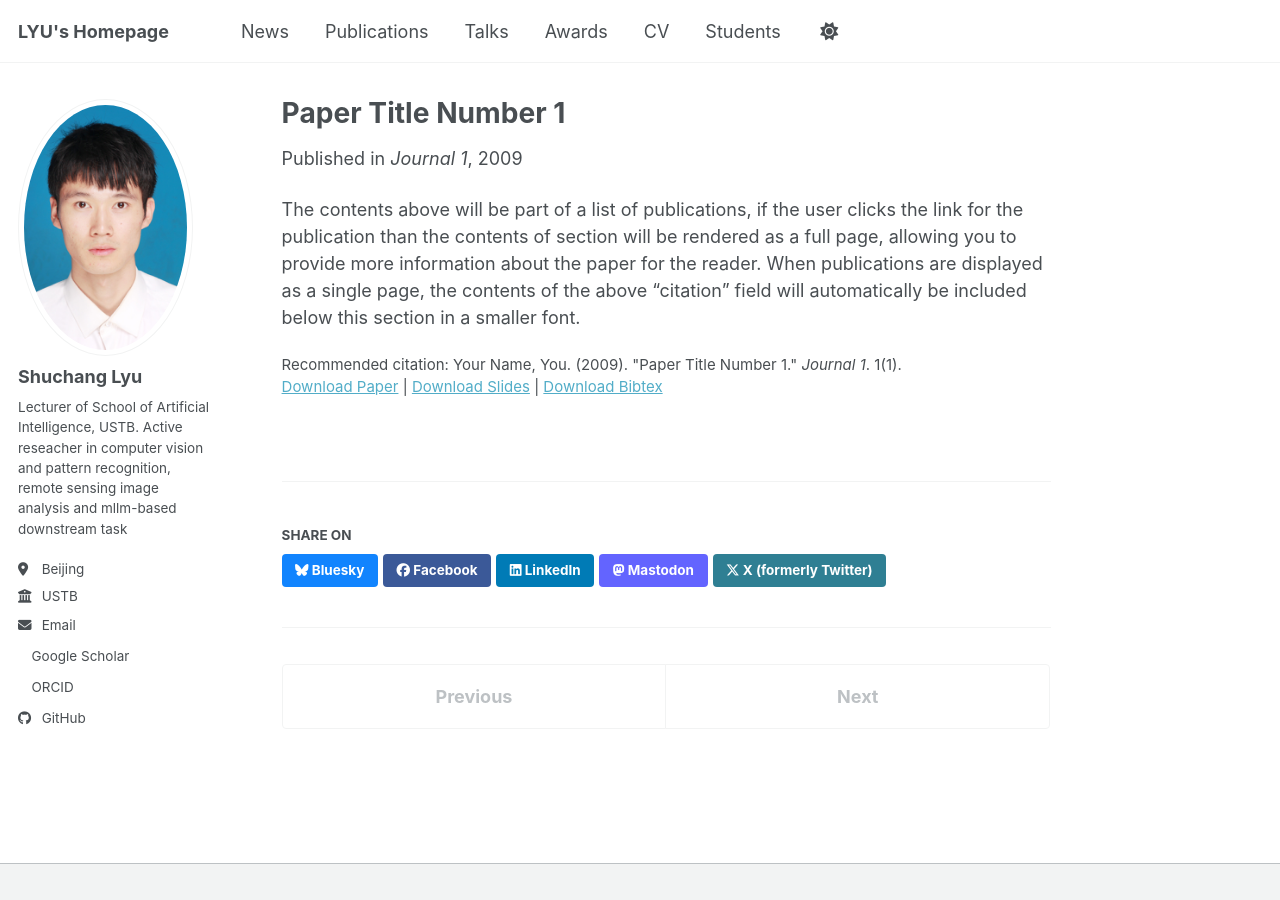
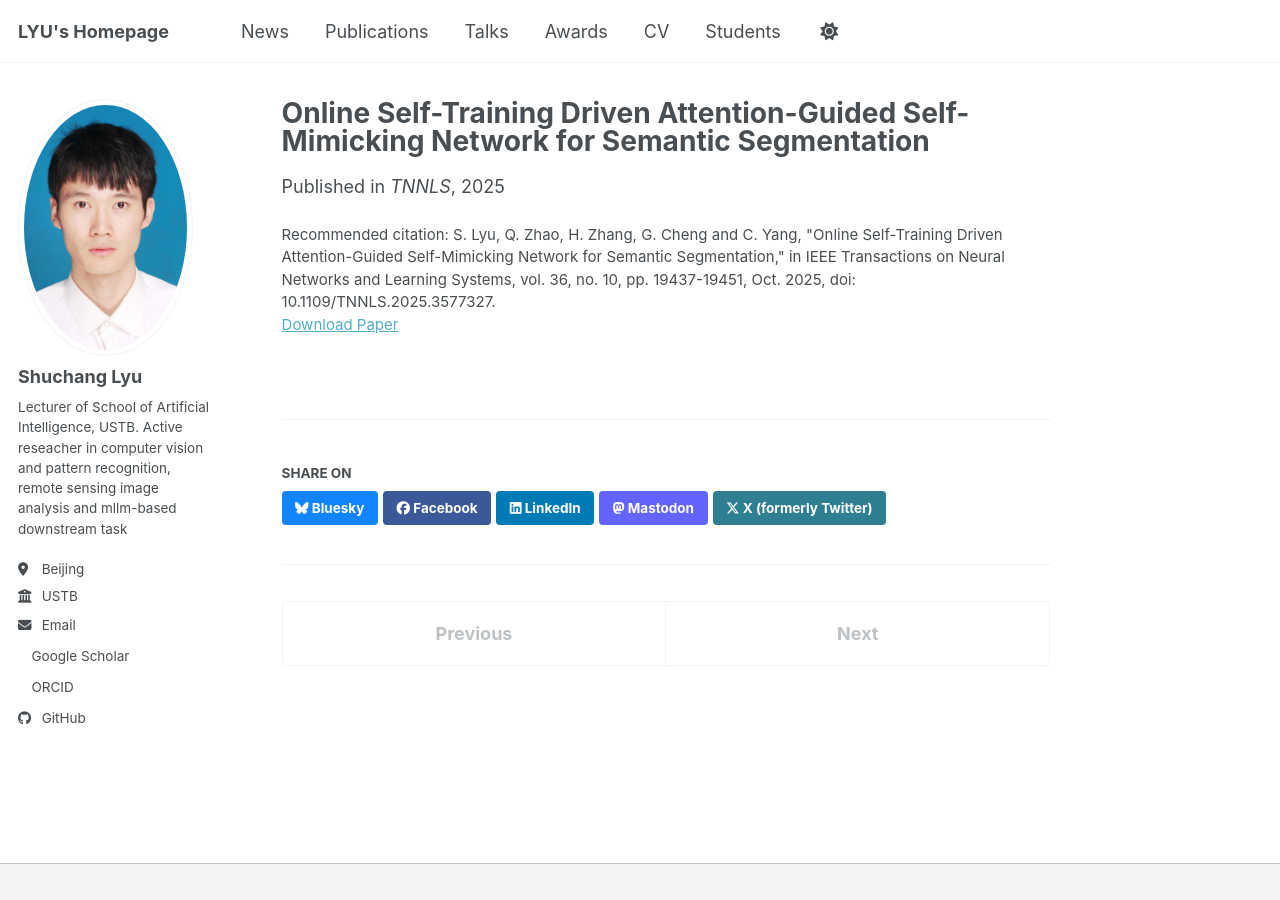
Before and after one commit to CV-ShuchangLyu/CV-ShuchangLyu.github.io, a Jekyll site: the page built from _publications/2009-10-01-paper-title-number-1.md, in a window 1280 px wide. Built offline with Jekyll 4.4.1, drawn with Linux system fonts in a browser that asks for light colours; a style sheet for code colours, icons or effects is not loaded.

Commit message:
Update 2009-10-01-paper-title-number-1.md

```diff
--- a/_publications/2009-10-01-paper-title-number-1.md
+++ b/_publications/2009-10-01-paper-title-number-1.md
@@ -1,14 +1,11 @@
 ---
-title: "Paper Title Number 1"
+title: "Online Self-Training Driven Attention-Guided Self-Mimicking Network for Semantic Segmentation"
 collection: publications
 category: manuscripts
-permalink: /publication/2009-10-01-paper-title-number-1
+permalink: /publication/2025-06-17-TNNLS-2025
 excerpt: 'This paper is about the number 1. The number 2 is left for future work.'
-date: 2009-10-01
-venue: 'Journal 1'
-slidesurl: 'https://academicpages.github.io/files/slides1.pdf'
-paperurl: 'https://academicpages.github.io/files/paper1.pdf'
-bibtexurl: 'https://academicpages.github.io/files/bibtex1.bib'
-citation: 'Your Name, You. (2009). &quot;Paper Title Number 1.&quot; <i>Journal 1</i>. 1(1).'
+date: 2025-06-17
+venue: 'TNNLS'
+paperurl: 'https://ieeexplore.ieee.org/abstract/document/11038950/'
+citation: 'S. Lyu, Q. Zhao, H. Zhang, G. Cheng and C. Yang, "Online Self-Training Driven Attention-Guided Self-Mimicking Network for Semantic Segmentation," in IEEE Transactions on Neural Networks and Learning Systems, vol. 36, no. 10, pp. 19437-19451, Oct. 2025, doi: 10.1109/TNNLS.2025.3577327.'
 ---
-The contents above will be part of a list of publications, if the user clicks the link for the publication than the contents of section will be rendered as a full page, allowing you to provide more information about the paper for the reader. When publications are displayed as a single page, the contents of the above "citation" field will automatically be included below this section in a smaller font.
```
